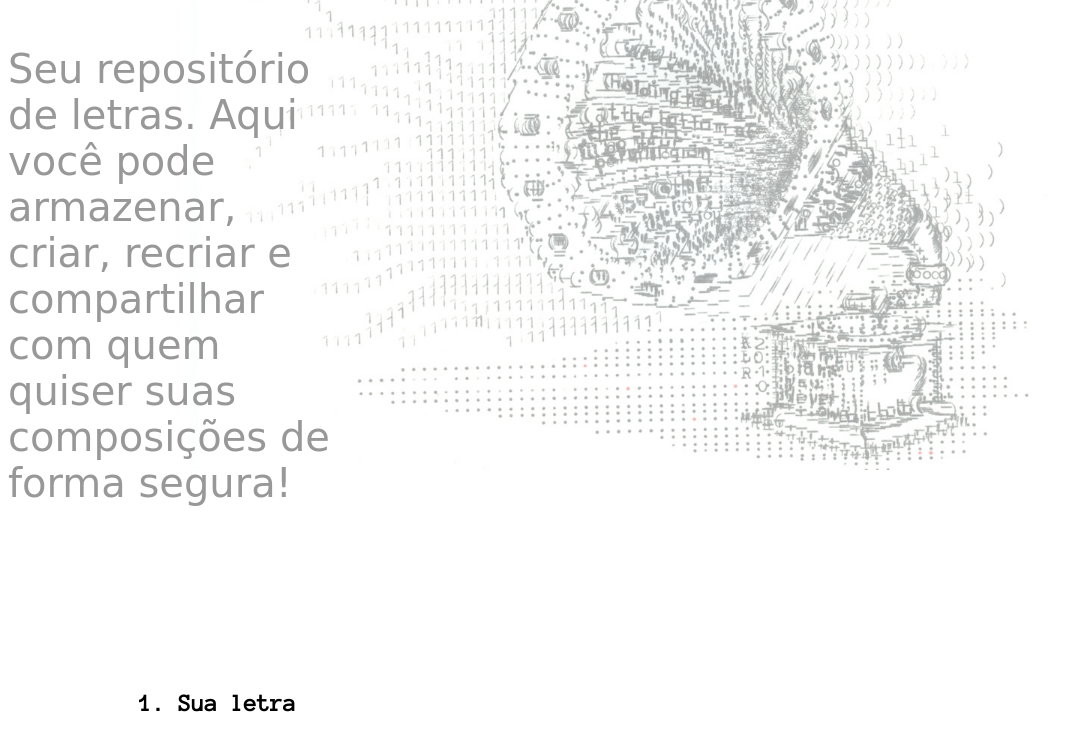
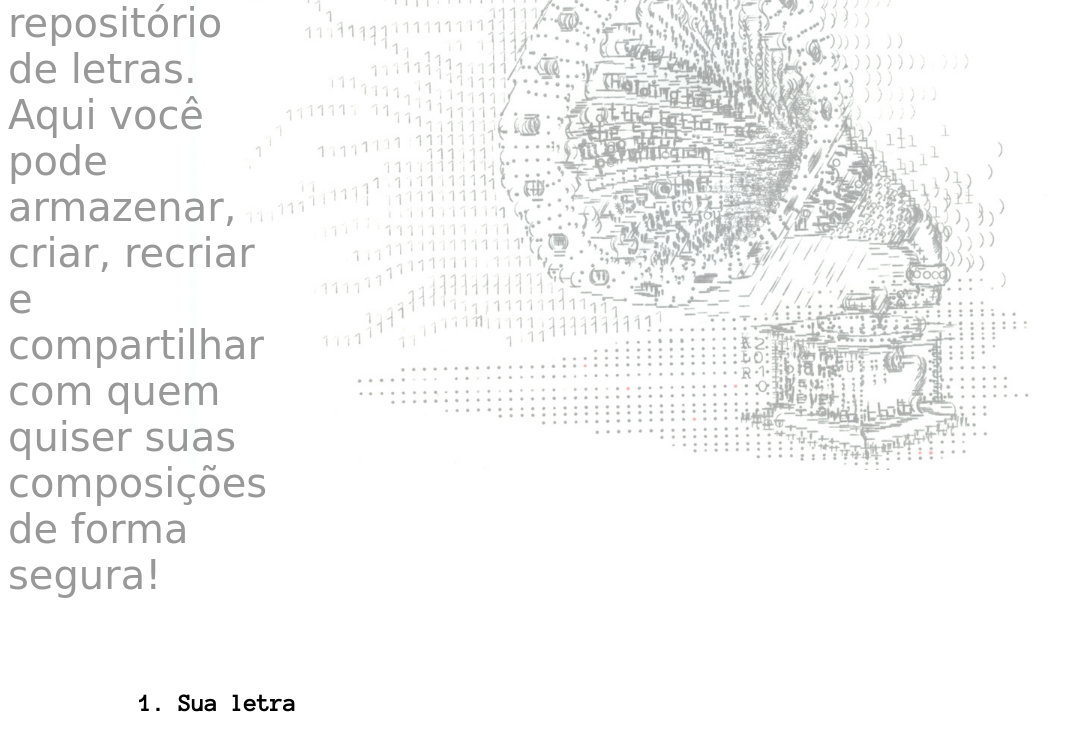
Before and after one commit to brubriele/projeto-cifra-cesar-lyrics, a plain HTML site: page index.html in a window 1280 px wide. Shown: the part 178-910 px from the top of the page, without its empty margins (0-1084 px from the left). Drawn offline with Linux system fonts and the light colour scheme; a script that the page names is missing; a web font is replaced by a local one.

Commit message:
Altera texto describe

```diff
--- a/css/style.css
+++ b/css/style.css
@@ -19,7 +19,7 @@
 .capa p {
     font-family: 'Just Another Hand', cursive;
     font-size: 40px;
-    width: 26%;
+    width: 20%;
     margin: auto 0;
 }
 
```
